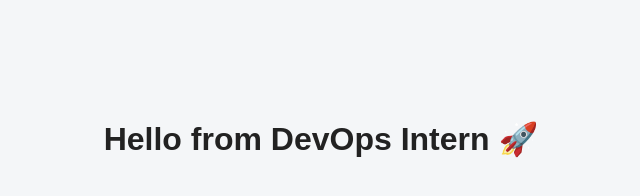
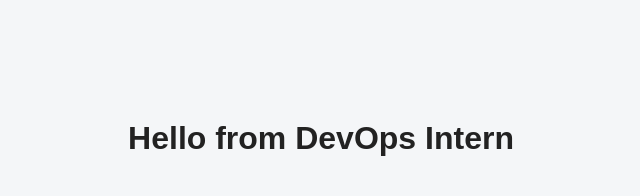
Before and after one commit to Ayu5h123456/devops-intern-task, a website: page index.html in a window 1280 px wide. Shown: the whole page, without its empty margins (319-959 px from the left). Drawn offline with Linux system fonts and the light colour scheme.

Commit message:
minor change in header

```diff
--- a/index.html
+++ b/index.html
@@ -15,6 +15,6 @@
     </style>
 </head>
 <body>
-    <h1>Hello from DevOps Intern 🚀</h1>
+    <h1>Hello from DevOps Intern </h1>
 </body>
 </html>
```
